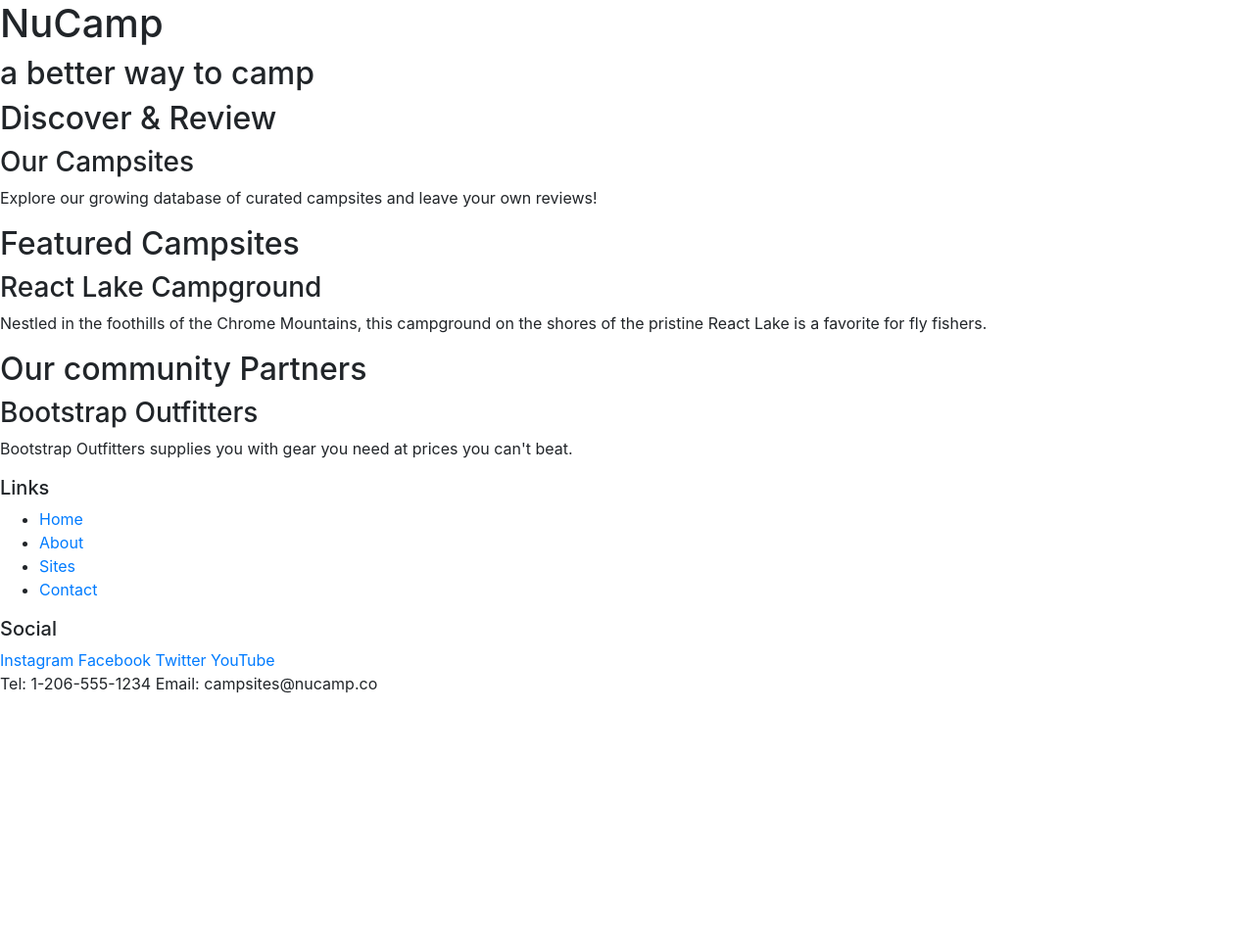
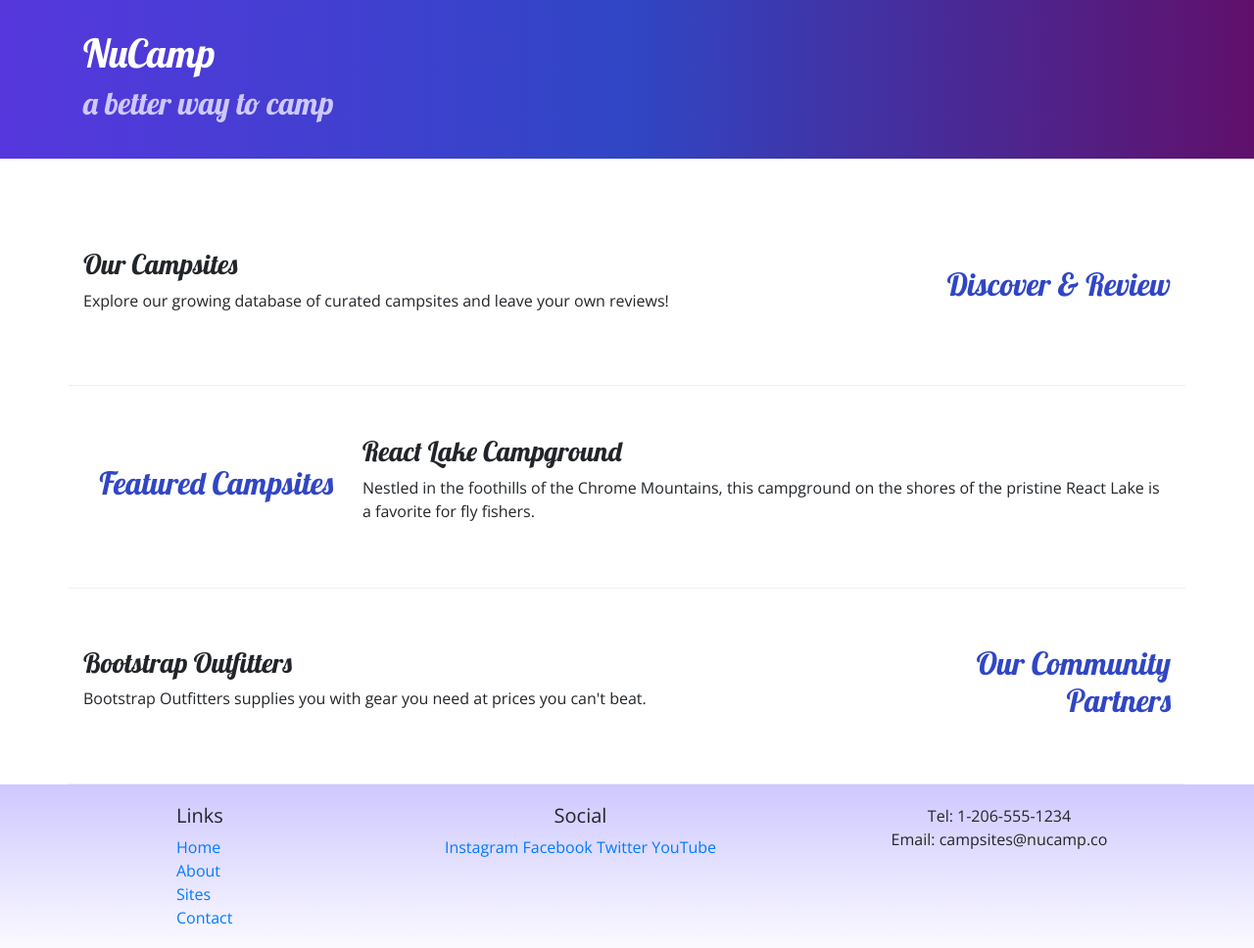
Before and after one commit to asendice/nucamp-bootstrap, a website: page index.html in a window 1280 px wide. Shown: the whole page at 98% size. Before the commit the page ends 800 px from the top, so only its background shows below. Drawn offline with nearby package versions, Linux system fonts and the light colour scheme.

Commit message:
version 2

```diff
--- /dev/null
+++ b/css/style.css
@@ -0,0 +1,32 @@
+body {
+    font-family: "Open Sans", sans-serif;
+}
+
+h1, h2, h3 {
+    font-family: "Lobster", cursive;
+}
+
+h2 {
+    color: #3046C5;
+}
+
+header h2 {
+    color: #CEC8FF;
+}
+
+footer {
+    background-image: linear-gradient(#CEC8ff, white);
+    padding: 20px 0;
+}
+
+.jumbotron {
+    padding: 30px;
+    color: white;
+    background-image: linear-gradient(to right, #5637DD, #3046C5, #60106B);
+}
+
+.row-content {
+    padding: 50px 0;
+    border-bottom: 1px ridge;
+    min-height: 200px;
+}
--- a/index.html
+++ b/index.html
@@ -6,54 +6,84 @@
     <meta http-equiv="X-UA-Compatible" content="ie=edge">
     <!-- Bootstrap CSS -->
     <link rel="stylesheet" href="node_modules/bootstrap/dist/css/bootstrap.min.css">
+    <link rel="stylesheet" href="https://fonts.googleapis.com/css?family=Lobster|Open+Sans">
+    <link rel="stylesheet" href="css/style.css">
     <title>NuCamp: A Better Way To Camp</title>
 </head>
 <body>
-    <header>
-        <div>
+    <header class="jumbotron jumbotron-fluid">
+        <div class="container">
+            <div class="row">
+                <div class="col">
                     <h1>NuCamp</h1>
                     <h2>a better way to camp </h2>
                 </div>
+            </div>
+        </div>
     </header>
 
-    <div>
-        <h2>Discover & Review </h2>
+    <div class="container">
+        <div class="row row-content align-items-center">
+            <div class="col-sm-4 order-sm-last col-md-3">
+                <h2 class="text-sm-right">Discover & Review </h2>
+            </div>
+            <div class="col">
                 <h3>Our Campsites </h3>
                 <p>Explore our growing database of curated campsites and leave your own reviews! </p>
             </div>
+        </div>
+    </div>
 
-    <div>
-        <h2>Featured Campsites </h2>
+    <div class="container">
+        <div class="row row-content align-items-center">
+            <div class="col-sm-4 col-md-3">
+                <h2 class="text-sm-right">Featured Campsites </h2>
+            </div>
+            <div class="col">
                 <h3>React Lake Campground </h3>
                 <p>Nestled in the foothills of the Chrome Mountains, this campground on the shores of the pristine React Lake is a favorite for fly fishers. </p>
             </div>
+        </div>
+    </div>
 
-    <div>
-        <h2>Our community Partners</h2>
+        <div class="container">
+            <div class="row row-content align-items-center">
+                <div class="col-sm-4 order-sm-last col-md-3">
+                    <h2 class="text-sm-right">Our Community Partners</h2>
+                </div>
+                <div class="col">
                     <h3>Bootstrap Outfitters</h3>
                     <p>Bootstrap Outfitters supplies you with gear you need at prices you can't beat. </p>
                 </div>
+            </div>
+        </div>
+    </div>
 
     <footer>
-        <div>
+        <div class="container">
+            <div class="row">
+                <div class="col-4 col-sm-2 offset-1">
                     <h5>Links</h5>
-            <ul>
+                    <ul class="list-unstyled">
                         <li><a href="#">Home </a></li>
                         <li><a href="#">About </a></li>
                         <li><a href="#">Sites </a></li>
                         <li><a href="#">Contact </a></li>
                     </ul>
                 </div>
-        <div>
+                <div class="col-6 col-sm-5 text-center">
                     <h5>Social</h5>
                     <a href="https://instagram.com/">Instagram</a>
                     <a href="https://facebook.com/">Facebook</a>
                     <a href="https://twitter.com/">Twitter</a>
                     <a href="https://youtube.com/">YouTube</a>
                 </div>
-        <div>
-            Tel: 1-206-555-1234
+
+                <div class="col-sm-4 text-center">
+                    Tel: 1-206-555-1234<br />
                     Email: campsites@nucamp.co
+                </div>
+            </div>
         </div>
     </footer>
 
```
Also changed, not shown: package.json (+10 -3 lines). Lines whose indentation alone changed are shown as unchanged.
